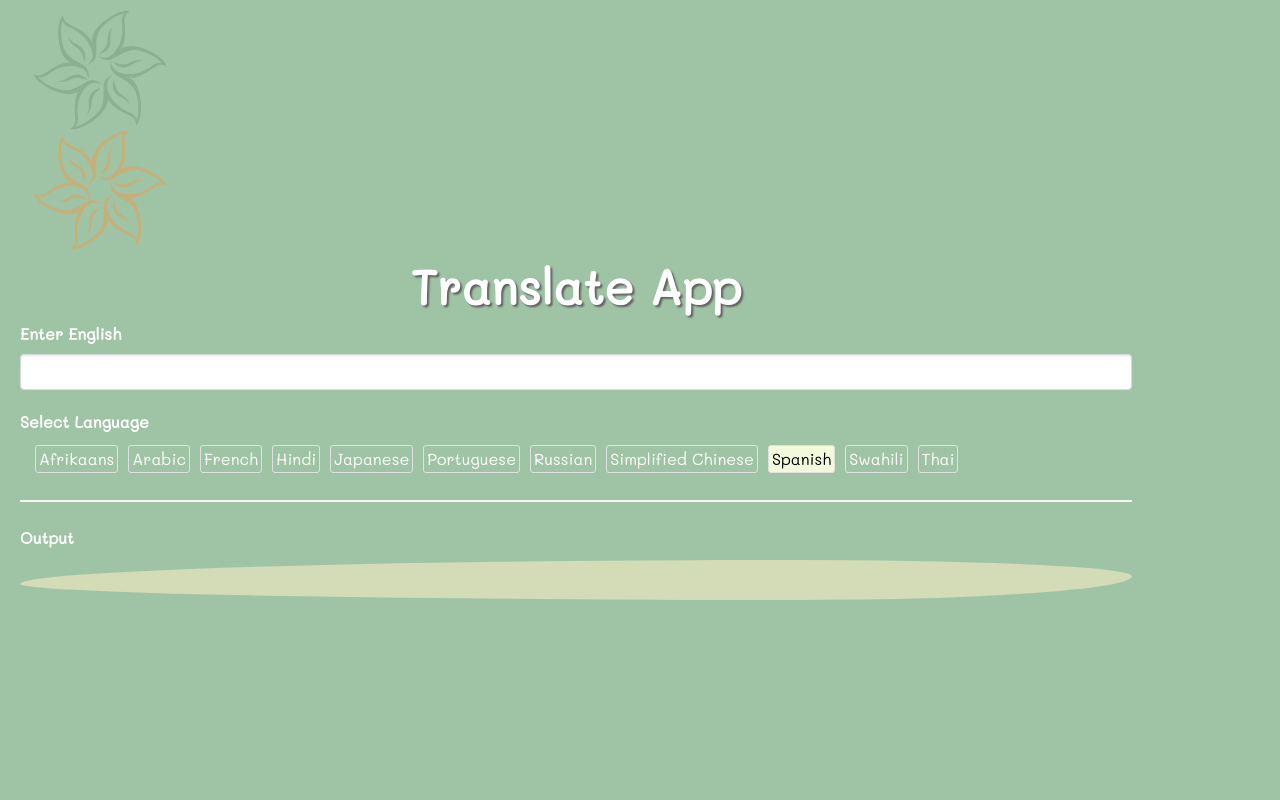
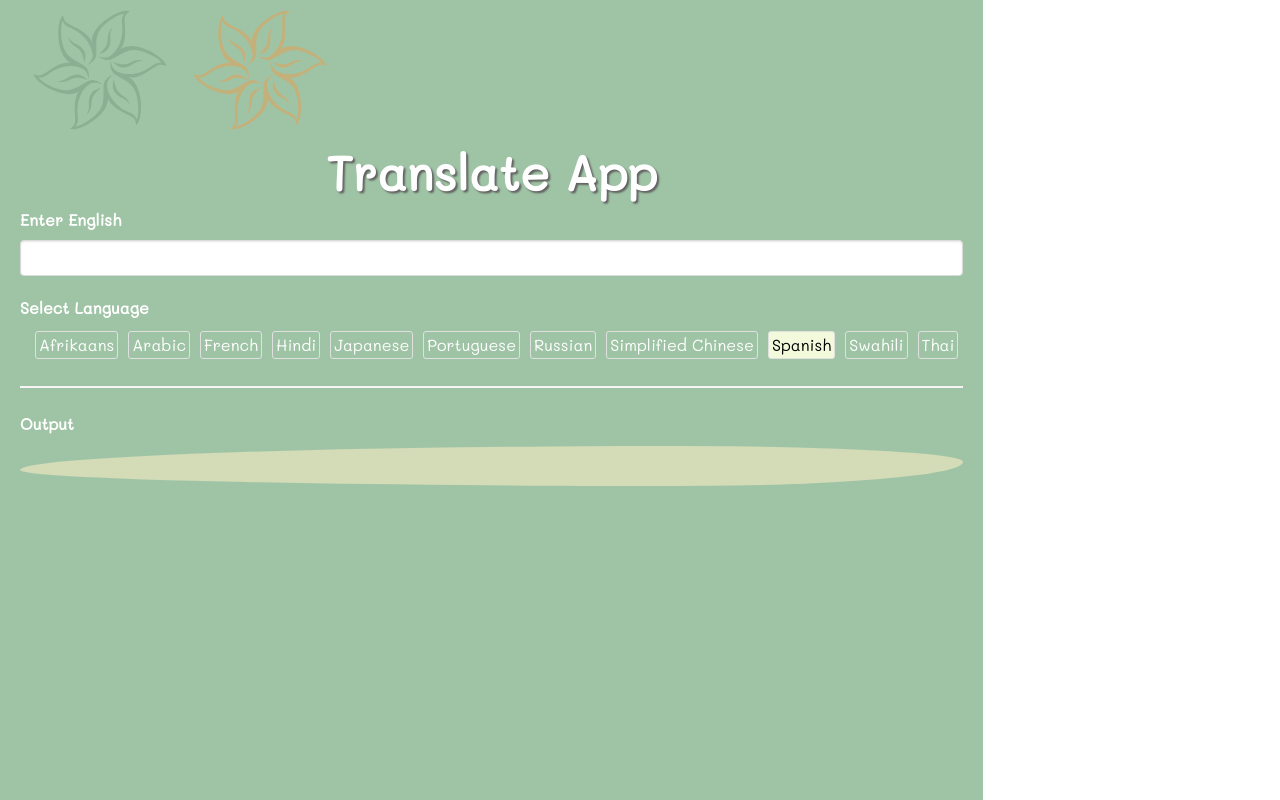
Before and after one commit to giorgioGTelian/reactjs-Exercise, a React (Create React App) app: page / in a window 1280 px wide. Built offline with nearby package versions, Linux system fonts and the light colour scheme.

Commit message:
1 file modified

```diff
--- a/src/style.css
+++ b/src/style.css
@@ -5,7 +5,7 @@
 }
 
 svg {
-  display: flex  !important;
+  display: inline-block !important;
   width: 20vh;
   height: 15vh;
 }
@@ -34,6 +34,8 @@ html {
 }
 
 body {
+  z-index: auto;
+  display: inline-block;
   min-height: 100vh;
   background-color: #9fc4a5;
   font-family: "Mali", sans-serif;
```
